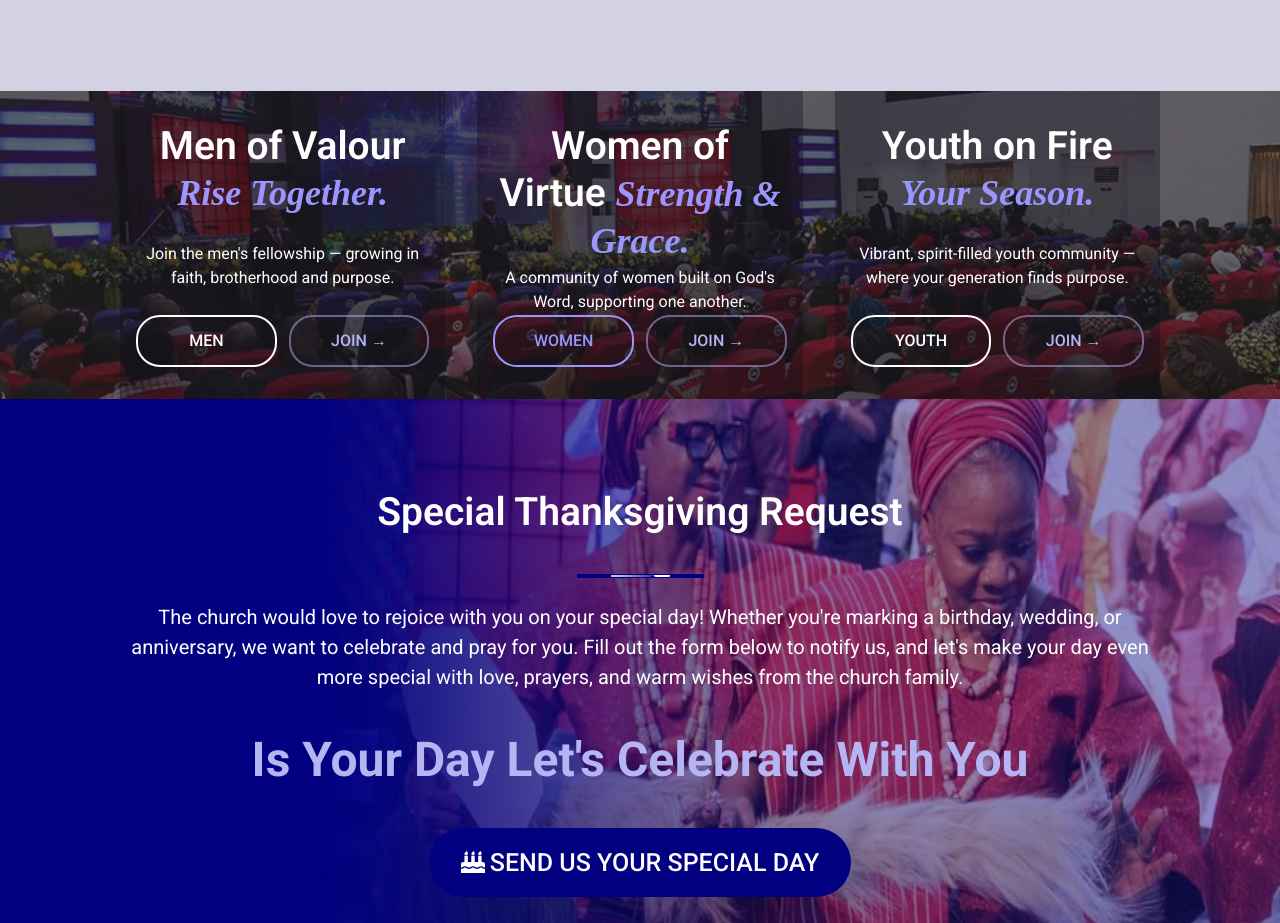
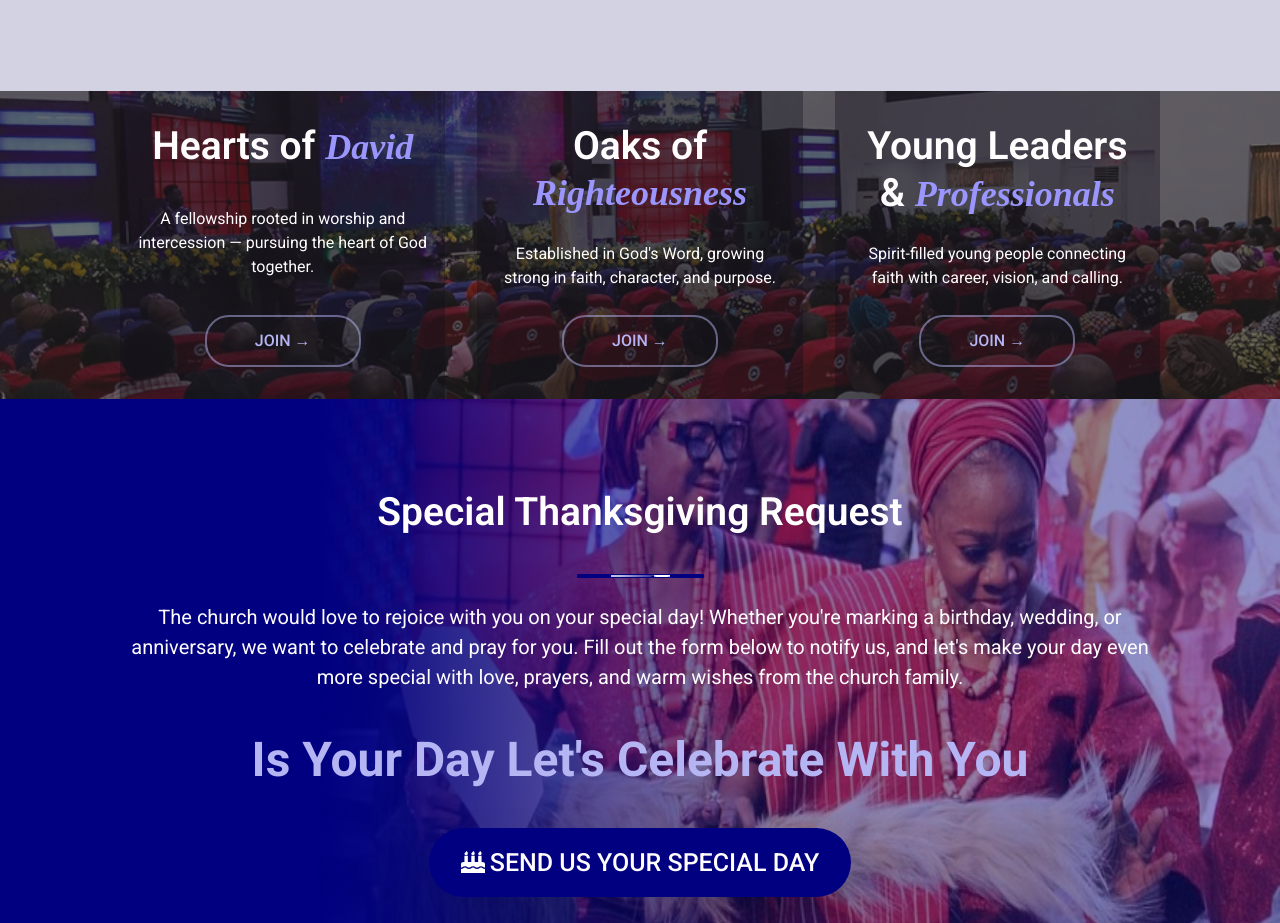
Before and after one commit to ajiboyesunkanmisunday-rgb/rccg-rose-of-sharon-website, a Next.js app: page / in a window 1280 px wide. Shown: the part 1866-2789 px from the top of the page. Built offline with nearby package versions, Linux system fonts and the light colour scheme; no server answers; a web font is replaced by a local one.

Commit message:
Update Groups section with real group names, single Join button

```diff
--- a/src/components/sections/Groups.tsx
+++ b/src/components/sections/Groups.tsx
@@ -3,29 +3,23 @@ import Link from "next/link";
 
 const groupCards = [
   {
-    tagline: "Men of Valour",
-    italic: "Rise Together.",
-    description: "Join the men's fellowship — growing in faith, brotherhood and purpose.",
-    badge: "MEN",
-    badgeColor: "border-[#FFFDFD] text-[#FFFDFD]",
+    tagline: "Hearts of",
+    italic: "David",
+    description: "A fellowship rooted in worship and intercession — pursuing the heart of God together.",
   },
   {
-    tagline: "Women of Virtue",
-    italic: "Strength & Grace.",
-    description: "A community of women built on God's Word, supporting one another.",
-    badge: "WOMEN",
-    badgeColor: "border-[#9B96FE] text-[#9B96FE]",
+    tagline: "Oaks of",
+    italic: "Righteousness",
+    description: "Established in God's Word, growing strong in faith, character, and purpose.",
   },
   {
-    tagline: "Youth on Fire",
-    italic: "Your Season.",
-    description: "Vibrant, spirit-filled youth community — where your generation finds purpose.",
-    badge: "YOUTH",
-    badgeColor: "border-[#FFFDFD] text-[#FFFDFD]",
+    tagline: "Young Leaders &",
+    italic: "Professionals",
+    description: "Spirit-filled young people connecting faith with career, vision, and calling.",
   },
 ];
 
-function GroupCard({ tagline, italic, description, badge, badgeColor }: typeof groupCards[0]) {
+function GroupCard({ tagline, italic, description }: typeof groupCards[0]) {
   return (
     <Link
       href="/groups"
@@ -54,13 +48,8 @@ function GroupCard({ tagline, italic, description, badge, badgeColor }: typeof g
           {description}
         </p>
 
-        <div className="flex gap-[12px] items-start w-full">
-          <div className={`border-2 ${badgeColor} flex flex-1 items-center justify-center min-w-0 px-[32px] py-[12px] rounded-[24px] group-hover:bg-white/10 transition-colors`}>
-            <span className="text-[16px] font-medium leading-normal whitespace-nowrap" style={{ fontVariationSettings: '"wdth" 100' }}>
-              {badge}
-            </span>
-          </div>
-          <div className="border-2 border-[#B5B5F3]/50 flex flex-1 items-center justify-center min-w-0 px-[32px] py-[12px] rounded-[24px]">
+        <div className="flex justify-center w-full">
+          <div className="border-2 border-[#B5B5F3]/50 flex items-center justify-center px-[48px] py-[12px] rounded-[24px] group-hover:border-[#B5B5F3] transition-colors">
             <span className="text-[#B5B5F3] text-[16px] font-medium leading-normal whitespace-nowrap" style={{ fontVariationSettings: '"wdth" 100' }}>
               JOIN →
             </span>
@@ -85,7 +74,7 @@ export default function Groups() {
       </div>
       <div className="flex gap-[32px] items-start relative w-full">
         {groupCards.map((card) => (
-          <GroupCard key={card.badge} {...card} />
+          <GroupCard key={card.italic} {...card} />
         ))}
       </div>
     </section>
```
